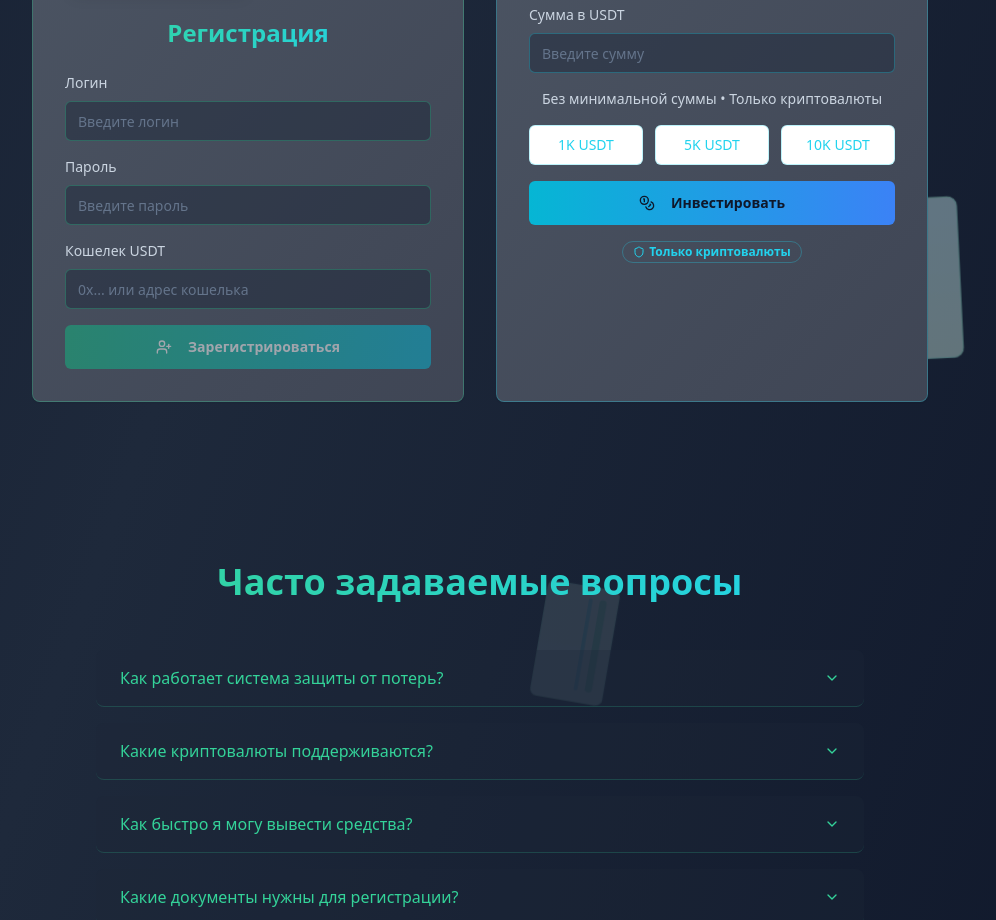
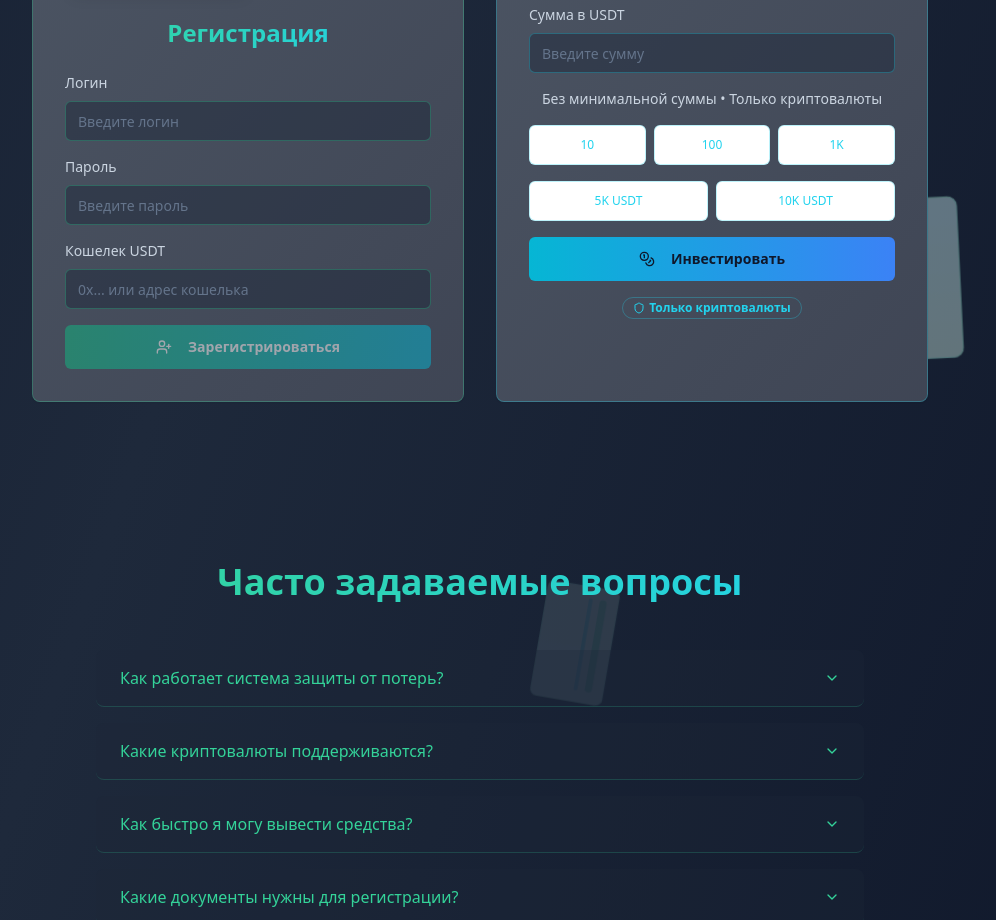
Before and after one commit to pr-poehali-dev/yura-site-project-3, a React (Vite) app: page / in a window 1280 px wide. Shown: the part 2360-3280 px from the top of the page, without its empty margins (160-1156 px from the left). Built offline with nearby package versions, Linux system fonts and the light colour scheme.

Commit message:
Добавление кнопок инвестиций

```diff
--- a/src/components/InvestmentForm.tsx
+++ b/src/components/InvestmentForm.tsx
@@ -31,25 +31,41 @@ const InvestmentForm: React.FC<InvestmentFormProps> = ({ investAmount, setInvest
           <div className="text-center text-sm text-slate-300">
             <span>Без минимальной суммы • Только криптовалюты</span>
           </div>
-          <div className="grid grid-cols-3 gap-3">
+          <div className="grid grid-cols-3 gap-2 mb-2">
+            <Button
+              variant="outline"
+              onClick={() => setInvestAmount('10')}
+              className="border-cyan-400/30 text-cyan-400 hover:bg-cyan-400 hover:text-slate-900 text-xs py-2"
+            >
+              10
+            </Button>
+            <Button
+              variant="outline"
+              onClick={() => setInvestAmount('100')}
+              className="border-cyan-400/30 text-cyan-400 hover:bg-cyan-400 hover:text-slate-900 text-xs py-2"
+            >
+              100
+            </Button>
             <Button
               variant="outline"
               onClick={() => setInvestAmount('1000')}
-              className="border-cyan-400/30 text-cyan-400 hover:bg-cyan-400 hover:text-slate-900"
+              className="border-cyan-400/30 text-cyan-400 hover:bg-cyan-400 hover:text-slate-900 text-xs py-2"
             >
-              1K USDT
+              1K
             </Button>
+          </div>
+          <div className="grid grid-cols-2 gap-2">
             <Button
               variant="outline"
               onClick={() => setInvestAmount('5000')}
-              className="border-cyan-400/30 text-cyan-400 hover:bg-cyan-400 hover:text-slate-900"
+              className="border-cyan-400/30 text-cyan-400 hover:bg-cyan-400 hover:text-slate-900 text-xs py-2"
             >
               5K USDT
             </Button>
             <Button
               variant="outline"
               onClick={() => setInvestAmount('10000')}
-              className="border-cyan-400/30 text-cyan-400 hover:bg-cyan-400 hover:text-slate-900"
+              className="border-cyan-400/30 text-cyan-400 hover:bg-cyan-400 hover:text-slate-900 text-xs py-2"
             >
               10K USDT
             </Button>
```
